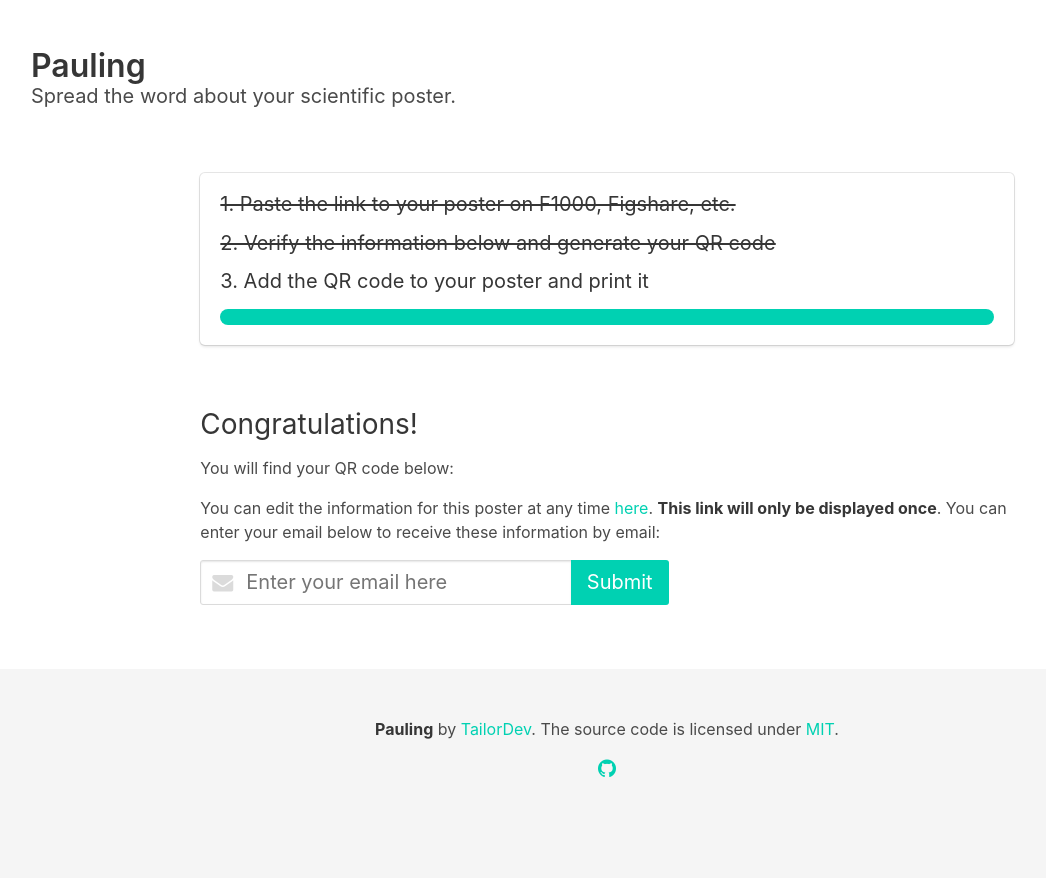
After one commit to TailorDev/pauling, a Flask app: template api/templates/publish_poster.html in a window 1280 px wide. The commit adds this page. Shown: the whole page, without its empty margins (33-1079 px from the left). Run offline with Flask 2, Linux system fonts and the light colour scheme; the template is opened without the code that fills it, so the values that code supplies are empty.

Commit message:
[api] add admin, redesign again, rename a few things

```diff
--- a/api/forms/__init__.py
+++ b/api/forms/__init__.py
@@ -7,7 +7,7 @@
 class NewLinkForm(FlaskForm):
     source_url = URLField('source_url', validators=[InputRequired(), URL()])
 
-class NewPosterForm(FlaskForm):
+class PosterForm(FlaskForm):
     title = StringField('title', validators=[])
     authors = StringField('authors', validators=[])
     abstract = TextAreaField('abstract', validators=[])
--- a/api/models.py
+++ b/api/models.py
@@ -17,6 +17,7 @@
     download_url = Column(String(400), nullable=False)
     presented_at = Column(String(200))
     created_at = Column('create_date', DateTime, default=datetime.datetime.now())
+    id_admin = Column(UUID(as_uuid=True), unique=True, nullable=False)
 
     def __init__(self, title, authors, abstract, source_url, download_url, presented_at):
         self.id = uuid.uuid4()
@@ -26,6 +27,7 @@
         self.source_url = source_url
         self.download_url = download_url
         self.presented_at = presented_at
+        self.id_admin = uuid.uuid4()
 
     def __repr__(self):
         return '<User {}>'.format(str(self.id))
--- a/api/scss/_layout.scss
+++ b/api/scss/_layout.scss
@@ -4,6 +4,7 @@
     flex-direction: column;
 }
 
+// fix bulma padding-top (a bit too much)
 .section {
     padding-top: 1rem;
 }
--- /dev/null
+++ b/api/scss/_notifications.scss
@@ -0,0 +1,5 @@
+.notifications {
+    .notification {
+        text-align: center;
+    }
+}
--- a/api/scss/main.scss
+++ b/api/scss/main.scss
@@ -7,6 +7,7 @@
 // Pauling
 @import "layout";
 @import "index";
+@import "notifications";
 @import "poster-form";
 @import "get_poster";
-@import "new_poster";
+@import "new_edit_poster";
--- a/api/server.py
+++ b/api/server.py
@@ -1,8 +1,10 @@
-from flask import Flask, render_template, session, redirect, url_for, request, jsonify
+from flask import (
+    Flask, render_template, session, redirect, url_for, request, jsonify, flash
+)
 from os import environ
 from flask_heroku import Heroku
 from flask_migrate import Migrate
-from forms import NewLinkForm, NewPosterForm
+from forms import NewLinkForm, PosterForm
 from providers import extract_data
 from database import db
 from models import *
@@ -26,7 +28,7 @@
     session.pop('source_url', None)
     return render_template('index.html', form=form)
 
-@app.route('/new', methods=['GET', 'POST'])
+@app.route('/posters/new', methods=['GET', 'POST'])
 def new_poster():
     source_url = session.get('source_url')
     context = {
@@ -42,7 +44,7 @@
             return redirect(url_for('index'))
         context.update(extract_data(source_url))
 
-    form = NewPosterForm(**context)
+    form = PosterForm(**context)
     if form.validate_on_submit():
         p = Poster(
             form.title.data, form.authors.data, form.abstract.data,
@@ -50,9 +52,9 @@
         )
         db.session.add(p)
         db.session.commit()
-        return redirect(url_for('get_poster', uuid=p.id))
+        return redirect(url_for('publish_poster', id_admin=p.id_admin))
 
-    return render_template('new_poster.html', source_url=source_url, form=form)
+    return render_template('new_edit_poster.html', is_edit=False, form=form)
 
 @app.route('/posters/<uuid>', methods=['GET'])
 def get_poster(uuid):
@@ -60,3 +62,21 @@
     if request.headers.get('accept') == 'application/json':
         return jsonify(poster.serialize())
     return render_template('get_poster.html', poster=poster)
+
+@app.route('/posters/<id_admin>/publish', methods=['GET'])
+def publish_poster(id_admin):
+    p = Poster.query.filter_by(id_admin=id_admin).first_or_404()
+    return render_template('publish_poster.html', poster=p)
+
+@app.route('/admin/posters/<id_admin>/edit', methods=['GET', 'POST'])
+def edit_poster(id_admin):
+    p = Poster.query.filter_by(id_admin=id_admin).first_or_404()
+    form = PosterForm(obj=p)
+    if form.validate_on_submit():
+        # TODO: make sure it is mass-assignment proof
+        form.populate_obj(p)
+        db.session.add(p)
+        db.session.commit()
+        flash('Information successfully updated!')
+        return redirect(url_for('edit_poster', id_admin=p.id_admin))
+    return render_template('new_edit_poster.html', is_edit=True, form=form)
--- a/api/templates/layout.html
+++ b/api/templates/layout.html
@@ -16,6 +16,20 @@
                 </div>
             </div>
         </header>
+
+        {% with messages = get_flashed_messages() %}
+        {% if messages %}
+        <section class="notifications">
+            <div class="container is-fullhd">
+                {% for message in messages %}
+                <div class="notification">
+                    {{ message }}
+                </div>
+                {% endfor %}
+            </div>
+        </section>
+        {% endif %}
+        {% endwith %}
 
         <section class="main-content">
             {% block content %}{% endblock %}
--- /dev/null
+++ b/api/templates/publish_poster.html
@@ -0,0 +1,46 @@
+{% extends "layout.html" %}
+
+{% block content %}
+<section class="steps-wrapper">
+    <div class="content-wrapper">
+        <div class="steps">
+            <div class="steps-list">
+                <h4><strike>1. Paste the link to your poster on F1000, Figshare, etc.</strike></h4>
+                <h4><strike>2. Verify the information below and generate your QR code</strike></h4>
+                <h4>3. Add the QR code to your poster and print it</h4>
+
+                <progress class="progress is-primary" value="100" max="100">100%</progress>
+            </div>
+        </div>
+    </div>
+</section>
+
+<section class="section">
+    <div class="content-wrapper">
+        <div class="column is-two-thirds content">
+            <h2>Congratulations!</h2>
+
+            <p>You will find your QR code below:</p>
+
+            <p>
+                You can edit the information for this poster at any time
+                <a href="{{ url_for('edit_poster', id_admin=poster.id_admin) }}">here</a>.
+                <strong>This link will only be displayed once</strong>.
+                You can enter your email below to receive these information by email:
+            </p>
+
+            <div class="field has-addons">
+                <p class="control has-icons-left">
+                    <input class="input is-medium" type="email" placeholder="Enter your email here">
+                    <span class="icon is-left">
+                        <i class="fa fa-envelope"></i>
+                    </span>
+                </p>
+                <div class="control">
+                    <button class="button is-medium is-primary">Submit</button>
+                </div>
+            </div>
+        </div>
+    </div>
+</section>
+{% endblock %}
```
Also changed, not shown: api/migrations/versions/5e737138aae2_.py (added, +30 -0 lines), api/templates/_forms.html (+4 -4 lines), api/templates/new_edit_poster.html (renamed from api/templates/new_poster.html, +14 -0 lines), api/scss/_new_edit_poster.scss (renamed from api/scss/_new_poster.scss), api/static/css/main.css.
